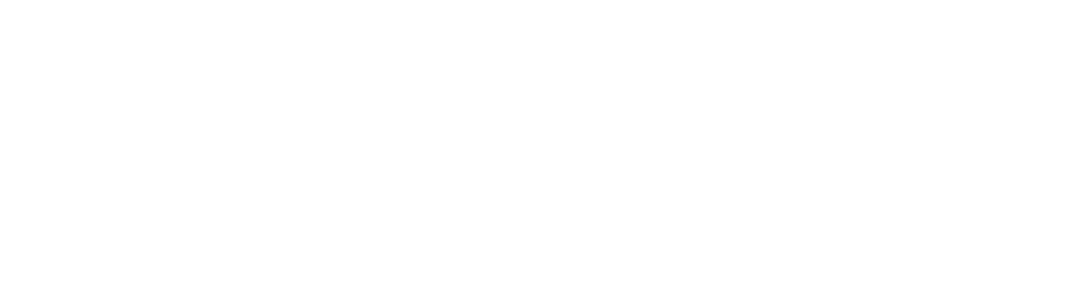
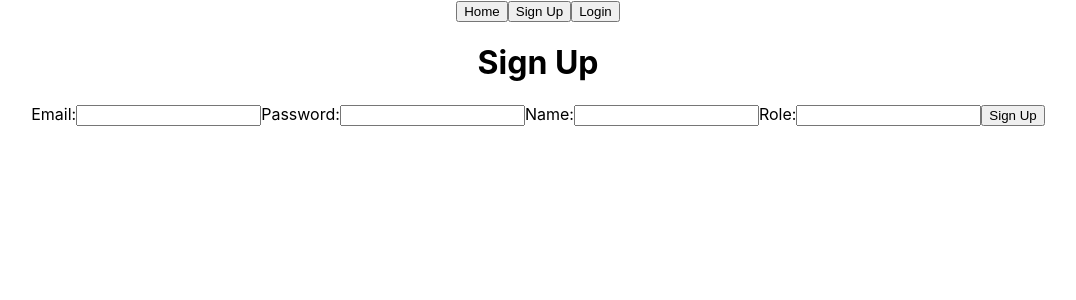
Before and after one commit to Openbank-Java-Bootcamp/Olatz-Izagirre-Ready-2-Order-Client, a React (Create React App) app: page /signup in a window 1280 px wide. Shown: the top 300 px of the page, without its empty margins (102-1178 px from the left). Built offline with nearby package versions, Linux system fonts and the light colour scheme.

Commit message:
Thursday morning

```diff
--- a/src/App.js
+++ b/src/App.js
@@ -1,9 +1,36 @@
-import logo from './logo.svg';
-import './App.css';
+import logo from "./logo.svg";
+import "./App.css";
+import Navbar from "./components/Navbar";
+import { Route, Routes } from "react-router-dom";
+import HomePage from "./pages/HomePage";
+import SignupPage from "./pages/SignupPage";
+import LoginPage from "./pages/LoginPage";
+import IsAnon from "./components/IsAnon";
 
 function App() {
   return (
     <div className="App">
+      <Navbar />
+
+      <Routes>
+        <Route path="/" element={<HomePage />} />
+        <Route
+          path="/signup"
+          element={
+            <IsAnon>
+              <SignupPage />
+            </IsAnon>
+          }
+        />
+        <Route
+          path="/login"
+          element={
+            <IsAnon>
+              <LoginPage />
+            </IsAnon>
+          }
+        />
+      </Routes>
     </div>
   );
 }
--- /dev/null
+++ b/src/components/IsAnon.js
@@ -0,0 +1,20 @@
+import { useContext } from "react";
+import { AuthContext } from "../context/auth.context";
+import { Navigate } from "react-router-dom";
+
+function IsAnon({ children }) {
+  const { isLoggedIn, isLoading } = useContext(AuthContext);
+
+  // If the authentication is still loading
+  if (isLoading) return <p>Loading ...</p>;
+
+  if (isLoggedIn) {
+    // If the user is logged in, navigate to home page
+    return <Navigate to="/" />;
+  } else {
+    // If the user is not logged in, allow to see the page
+    return children;
+  }
+}
+
+export default IsAnon;
--- /dev/null
+++ b/src/components/Navbar.js
@@ -0,0 +1,38 @@
+import { useContext } from "react";
+import { Link } from "react-router-dom";
+import { AuthContext } from "../context/auth.context";
+
+function Navbar() {
+  const { isLoggedIn, user, logOutUser } = useContext(AuthContext);
+
+  return (
+    <nav className="Navbar">
+      <Link to="/">
+        <button>Home</button>
+      </Link>
+
+      {isLoggedIn && (
+        <>
+          <Link to="/projects">
+            <button>Projects</button>
+          </Link>
+          <button onClick={logOutUser}>Logout</button>
+          <span>{user && user.name}</span>
+        </>
+      )}
+
+      {!isLoggedIn && (
+        <>
+          <Link to="/signup">
+            <button>Sign Up</button>
+          </Link>
+          <Link to="/login">
+            <button>Login</button>
+          </Link>
+        </>
+      )}
+    </nav>
+  );
+}
+
+export default Navbar;
--- /dev/null
+++ b/src/context/auth.context.js
@@ -0,0 +1,80 @@
+import React, { useState, useEffect } from "react";
+import axios from "axios";
+const API_URL = "http://localhost:5005";
+
+const AuthContext = React.createContext();
+
+function AuthProviderWrapper(props) {
+  const [isLoggedIn, setIsLoggedIn] = useState(false);
+  const [isLoading, setIsLoading] = useState(true);
+  const [user, setUser] = useState(null);
+
+  const storeToken = (token) => {
+    localStorage.setItem("authToken", token);
+  };
+
+  const authenticateUser = () => {
+    //  <==  ADD
+    // Get the stored token from the localStorage
+    const storedToken = localStorage.getItem("authToken");
+
+    // If the token exists in the localStorage
+    if (storedToken) {
+      // We must send the JWT token in the request's "Authorization" Headers
+      axios
+        .get(`${API_URL}/auth/verify`, {
+          headers: { Authorization: `Bearer ${storedToken}` },
+        })
+        .then((response) => {
+          // If the server verifies that JWT token is valid
+          const user = response.data;
+          // Update state variables
+          setIsLoggedIn(true);
+          setIsLoading(false);
+          setUser(user);
+        })
+        .catch((error) => {
+          // If the server sends an error response (invalid token)
+          // Update state variables
+          setIsLoggedIn(false);
+          setIsLoading(false);
+          setUser(null);
+        });
+    } else {
+      // If the token is not available (or is removed)
+      setIsLoggedIn(false);
+      setIsLoading(false);
+      setUser(null);
+    }
+  };
+
+  const removeToken = () => {
+    localStorage.removeItem("authToken");
+  };
+
+  const logOutUser = () => {
+    removeToken();
+    authenticateUser();
+  };
+
+  useEffect(() => {
+    authenticateUser();
+  }, []);
+
+  return (
+    <AuthContext.Provider
+      value={{
+        isLoggedIn,
+        isLoading,
+        user,
+        storeToken,
+        authenticateUser,
+        logOutUser,
+      }}
+    >
+      {props.children}
+    </AuthContext.Provider>
+  );
+}
+
+export { AuthProviderWrapper, AuthContext };
--- a/src/index.js
+++ b/src/index.js
@@ -4,11 +4,14 @@
 import App from './App';
 import reportWebVitals from './reportWebVitals';
 import { BrowserRouter as Router } from 'react-router-dom';
+import { AuthProviderWrapper } from './context/auth.context';
 
 const root = ReactDOM.createRoot(document.getElementById('root'));
 root.render(
   <Router>
+    <AuthProviderWrapper>
     <App />
+    </AuthProviderWrapper>
   </Router>
 );
 
--- /dev/null
+++ b/src/pages/HomePage.js
@@ -0,0 +1,11 @@
+// src/pages/HomePage.js
+
+function HomePage() {
+    return (
+      <div>
+        <h1>Home Page</h1>
+      </div>
+    );
+  }
+
+  export default HomePage;
--- /dev/null
+++ b/src/pages/LoginPage.js
@@ -0,0 +1,69 @@
+// src/pages/LoginPage.js
+
+import { useContext, useState } from "react";
+import axios from "axios";
+import { Link, useNavigate } from "react-router-dom";
+import { AuthContext } from "../context/auth.context";
+
+const API_URL = "http://localhost:5005";
+
+function LoginPage(props) {
+  const [email, setEmail] = useState("");
+  const [password, setPassword] = useState("");
+  const [errorMessage, setErrorMessage] = useState(undefined);
+
+  const navigate = useNavigate();
+
+  const { storeToken, authenticateUser } = useContext(AuthContext);
+
+  const handleEmail = (e) => setEmail(e.target.value);
+  const handlePassword = (e) => setPassword(e.target.value);
+
+  const handleLoginSubmit = (e) => {
+    e.preventDefault();
+    const requestBody = { email, password };
+
+    axios
+      .post(`${API_URL}/auth/login`, requestBody)
+      .then((response) => {
+        // Request to the server's endpoint `/auth/login` returns a response
+        // with the JWT string ->  response.data.authToken
+        console.log("JWT token", response.data.authToken);
+
+        storeToken(response.data.authToken);
+
+        authenticateUser();
+
+        navigate("/"); // <== ADD
+      })
+      .catch((error) => {
+        const errorDescription = error.response.data.errors[0].defaultMessage;
+        setErrorMessage(errorDescription);
+      });
+  };
+
+  return (
+    <div className="LoginPage">
+      <h1>Login</h1>
+
+      <form onSubmit={handleLoginSubmit}>
+        <label>Email:</label>
+        <input type="email" name="email" value={email} onChange={handleEmail} />
+
+        <label>Password:</label>
+        <input
+          type="password"
+          name="password"
+          value={password}
+          onChange={handlePassword}
+        />
+
+        <button type="submit">Login</button>
+      </form>
+      {errorMessage && <p className="error-message">{errorMessage}</p>}
+
+    </div>
+  );
+}
+
+export default LoginPage;
--- /dev/null
+++ b/src/pages/SignupPage.js
@@ -0,0 +1,70 @@
+import { useState } from "react";
+import { Link, useNavigate } from "react-router-dom";
+import axios from "axios";
+
+const API_URL = "http://localhost:5005";
+
+function SignupPage(props) {
+  const [email, setEmail] = useState("");
+  const [password, setPassword] = useState("");
+  const [name, setName] = useState("");
+  const [errorMessage, setErrorMessage] = useState(undefined);
+  const [role, setRole] = useState("");
+
+  const navigate = useNavigate();
+
+  const handleEmail = (e) => setEmail(e.target.value);
+  const handlePassword = (e) => setPassword(e.target.value);
+  const handleName = (e) => setName(e.target.value);
+  const handleRole = (e) => setRole(e.target.value);
+
+  const handleSignupSubmit = (e) => {
+    e.preventDefault();
+    // Create an object representing the request body
+    const requestBody = { email, password, name, role };
+
+    // Make an axios request to the API
+    // If POST request is successful redirect to login page
+    // If the request resolves with an error, set the error message in the state
+    axios
+      .post(`${API_URL}/auth/signup`, requestBody)
+      .then((response) => {
+        navigate("/login");
+      })
+      .catch((error) => {
+        const errorDescription = error.response.data.errors[0].defaultMessage;
+        setErrorMessage(errorDescription);
+      });
+  };
+
+  return (
+    <div className="SignupPage">
+      <h1>Sign Up</h1>
+
+      <form onSubmit={handleSignupSubmit}>
+        <label>Email:</label>
+        <input type="email" name="email" value={email} onChange={handleEmail} />
+
+        <label>Password:</label>
+        <input
+          type="password"
+          name="password"
+          value={password}
+          onChange={handlePassword}
+        />
+
+        <label>Name:</label>
+        <input type="text" name="name" value={name} onChange={handleName} />
+
+        <label>Role:</label>
+        <input type="text" name="role" value={role} onChange={handleRole} />
+
+        <button type="submit">Sign Up</button>
+      </form>
+
+      {errorMessage && <p className="error-message">{errorMessage}</p>}
+    </div>
+  );
+}
+
+export default SignupPage;
```
Also changed, not shown: src/components/IsPrivate.js (added, +20 -0 lines), src/pages/ResumePage.js (added).
